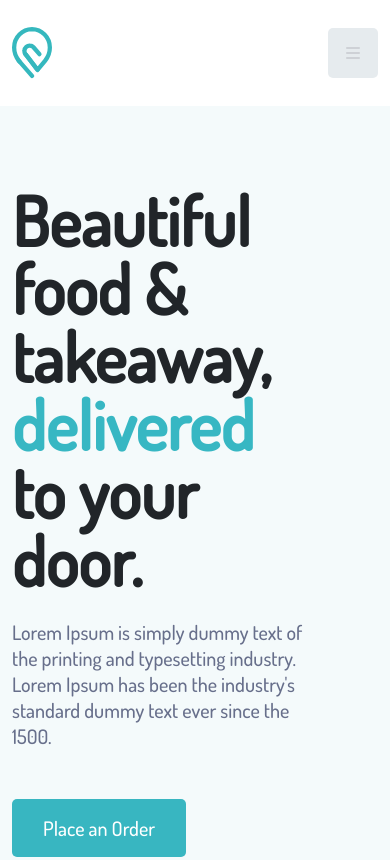
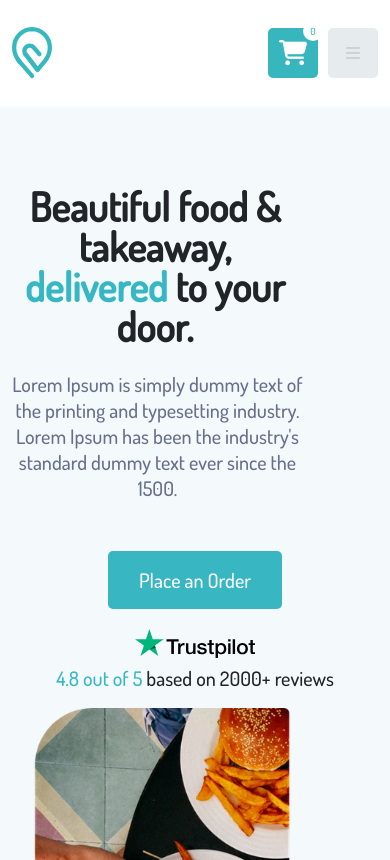
Before and after one commit to sevinc995/foods, a plain HTML site: page index.html in a window 390 px wide. Shown: the top 860 px of the page. Drawn offline with nearby package versions, Linux system fonts and the light colour scheme.

Commit message:
beautiful sass

```diff
--- a/_beautiful.sass
+++ b/_beautiful.sass
@@ -23,3 +23,37 @@
             margin: 20px 0 10px
         h4
             font-size: 20px
+
+    @media (max-width: 992px)
+        .box
+            h1
+                font-size: 60px
+
+    @media (max-width: 768px)
+        .box
+            h1
+                font-size: 50px
+                text-align: center
+            h5
+                text-align: center
+            h4
+                text-align: center
+        .imgbox
+            margin-top: 20px
+
+
+    @media (max-width: 576px)
+        .box
+            display: flex
+            justify-content: center
+            align-items: center
+            flex-direction: column
+            h1
+                font-size: 40px
+                text-align: center
+            h5
+                text-align: center
+            h4
+                text-align: center
+        .imgbox
+            margin-top: 20px
--- a/_header.sass
+++ b/_header.sass
@@ -39,12 +39,11 @@ header
             width: 50px
             height: 50px
             background-color: #e6ebee
-            color:#ced1d6
+            color: #ced1d6
             display: flex
             justify-content: center
             align-items: center
             border-radius: 5px
-
 
     @media (max-width: 992px)
         nav
@@ -56,3 +55,6 @@ header
     @media (max-width: 768px)
         nav
             display: none
+        .navbar
+            .icon
+                display: flex
```
Also changed, not shown: style.css, 1 other file.
